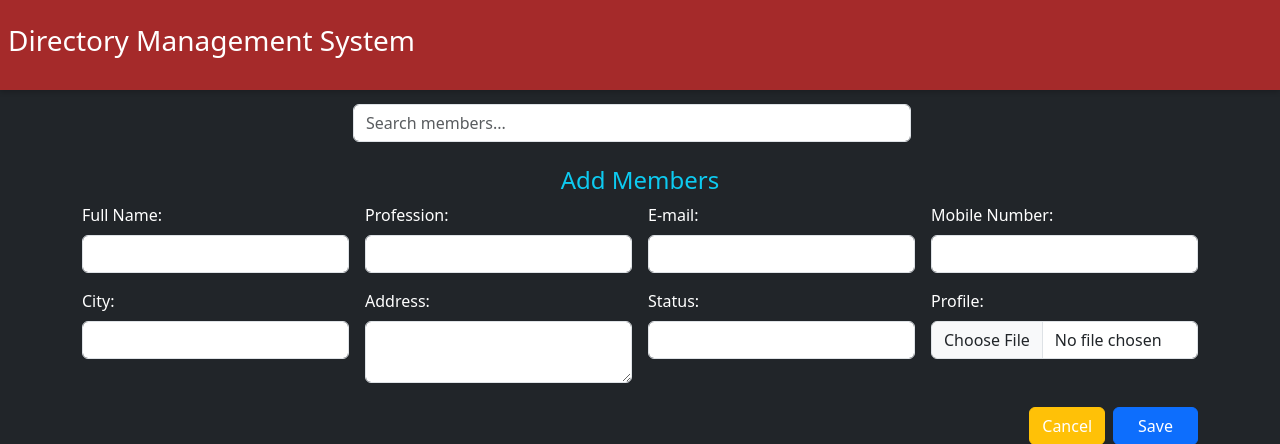
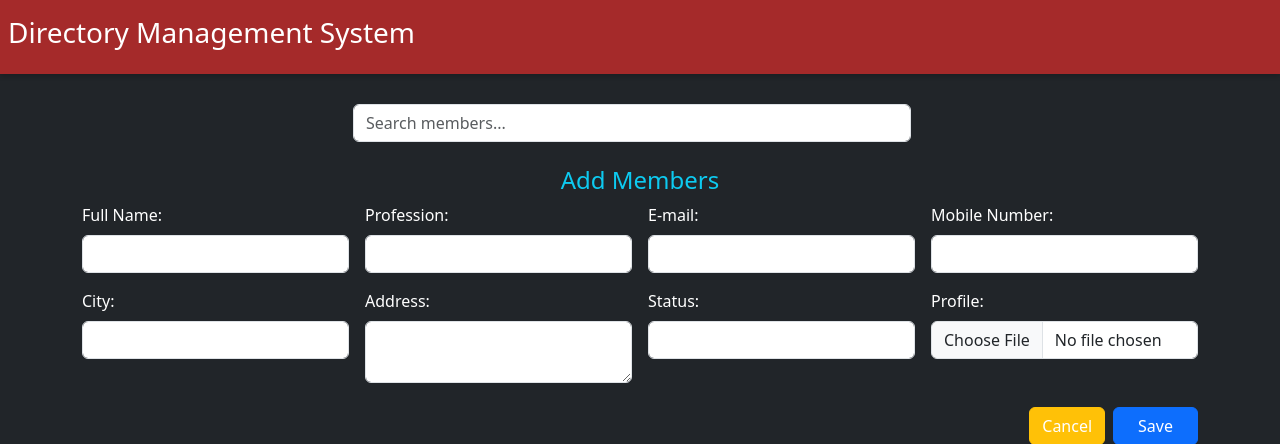
Before and after one commit to jeeva6347/myproject, a Django app: template myproject/myapp/templates/detail.html in a window 1280 px wide. Shown: the top 444 px of the page. Run offline with Django 5.2, Linux system fonts and the light colour scheme; the template is opened without the code that fills it, so the values that code supplies are empty; some libraries are stand-ins or nearby versions.

Commit message:
detail.html

```diff
--- a/myproject/myapp/templates/detail.html
+++ b/myproject/myapp/templates/detail.html
@@ -29,7 +29,7 @@
 </head>
 <body class="bg-dark text-white">
    <div  id="nav">
-        <nav class="navbar">
+        <nav>
             <h3 class="navbar">Directory Management System</h3>
 
 
```
